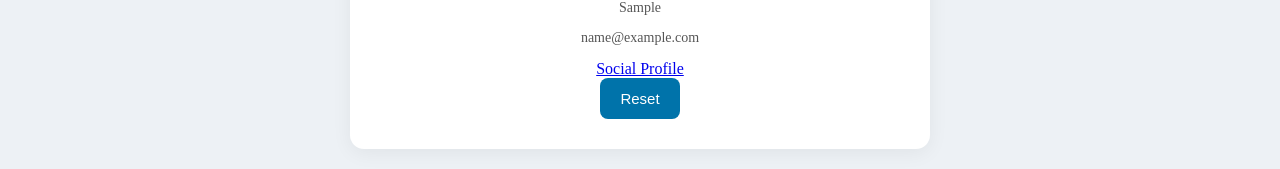
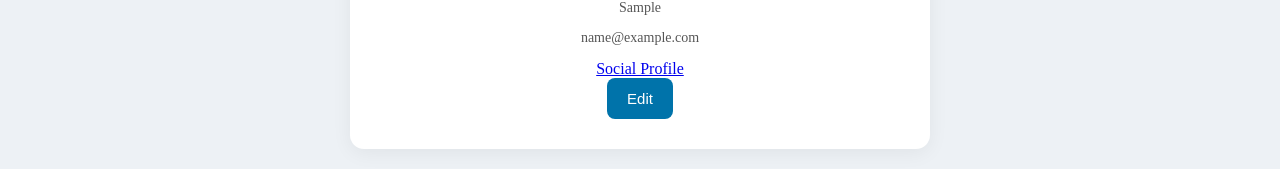
Before and after one commit to AnuradhaHariharan/Gravatar-Based-User-Profile-Card, a React (Create React App) app: page / in a window 1280 px wide. Both pictures are taken after typing "name@example.com", "Sample", "Sample", "Sample", "Sample", "https://example.com" into the empty fields and a click on the button "Generate Profile". Shown: the part 419-588 px from the top of the page. Built offline with nearby package versions, Linux system fonts and the light colour scheme; no server answers.

Commit message:
edit button

```diff
--- a/src/components/ProfileCard.jsx
+++ b/src/components/ProfileCard.jsx
@@ -30,7 +30,7 @@ export default function ProfileCard({ profile, setReset, resetValues }) {
         </a>
       )}
       <div className="reset-container">
-        <button onClick={() => setReset(true)}>Reset</button>
+        <button onClick={() => setReset(true)}>Edit</button>
       </div>
     </div>
   );
--- a/src/components/ProfileForm.jsx
+++ b/src/components/ProfileForm.jsx
@@ -98,7 +98,7 @@ export default function ProfileForm({ setProfile,setReset ,reset,profile,setRese
         value={formData.bio || ""}
       ></textarea>
       {!reset?
-      <button type="submit">Generate Profile</button>:  <button type="submit">Reset</button>
+      <button type="submit">Generate Profile</button>:  <button type="submit">Edit</button>
      }
     </form>
   );
```
